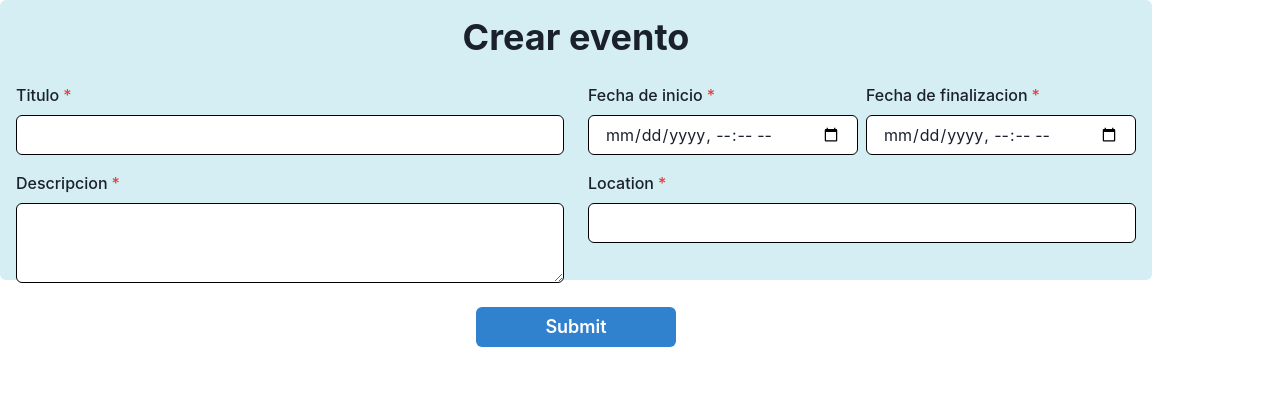
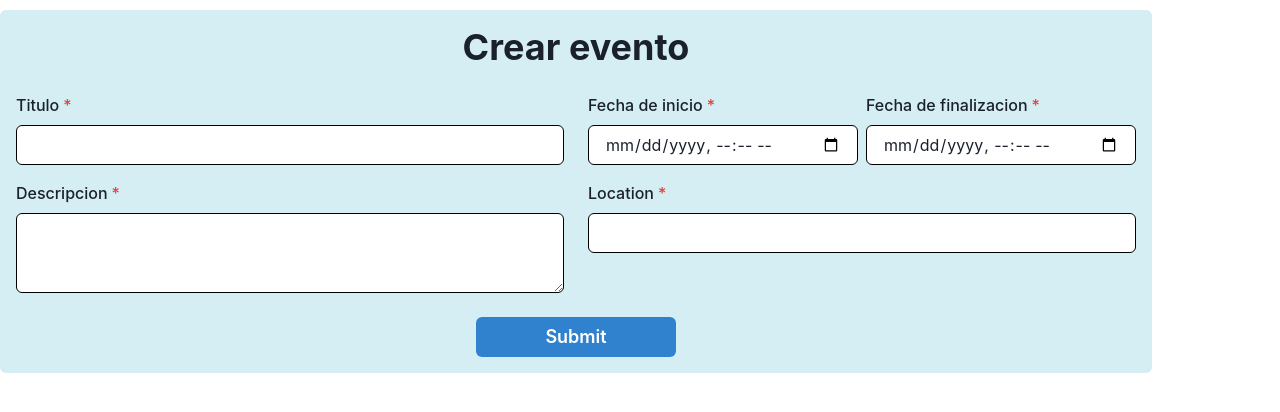
Before and after one commit to TheIcySpark/Society-events, a React (Create React App) app in the folder society-events-frontend/: page /createEvent in a window 1280 px wide. Shown: the top 412 px of the page. Built offline with nearby package versions, Linux system fonts and the light colour scheme.

Commit message:
Home Page fixed style create event

```diff
--- a/society-events-frontend/src/components/CreateEventForm.tsx
+++ b/society-events-frontend/src/components/CreateEventForm.tsx
@@ -98,7 +98,7 @@ export default function CreateEventForm() {
   const dateInputFlexDirection: ResponsiveValue<'row' | 'column' | undefined> = useBreakpointValue({ base: 'column', md: 'row' });
 
   return (
-    <Box bg="#D4EEF3" w="90%" h="35vh" borderRadius="md" p={{ base: 4, md: 4 }}>
+    <Box bg="#D4EEF3" w="90%" marginTop={"10px"} minH="35vh" borderRadius="md" p={{ base: 4, md: 4 }}>
       <Heading as="h1" size="xl" textAlign="center" mb={6}>
         Crear evento
       </Heading>
```
